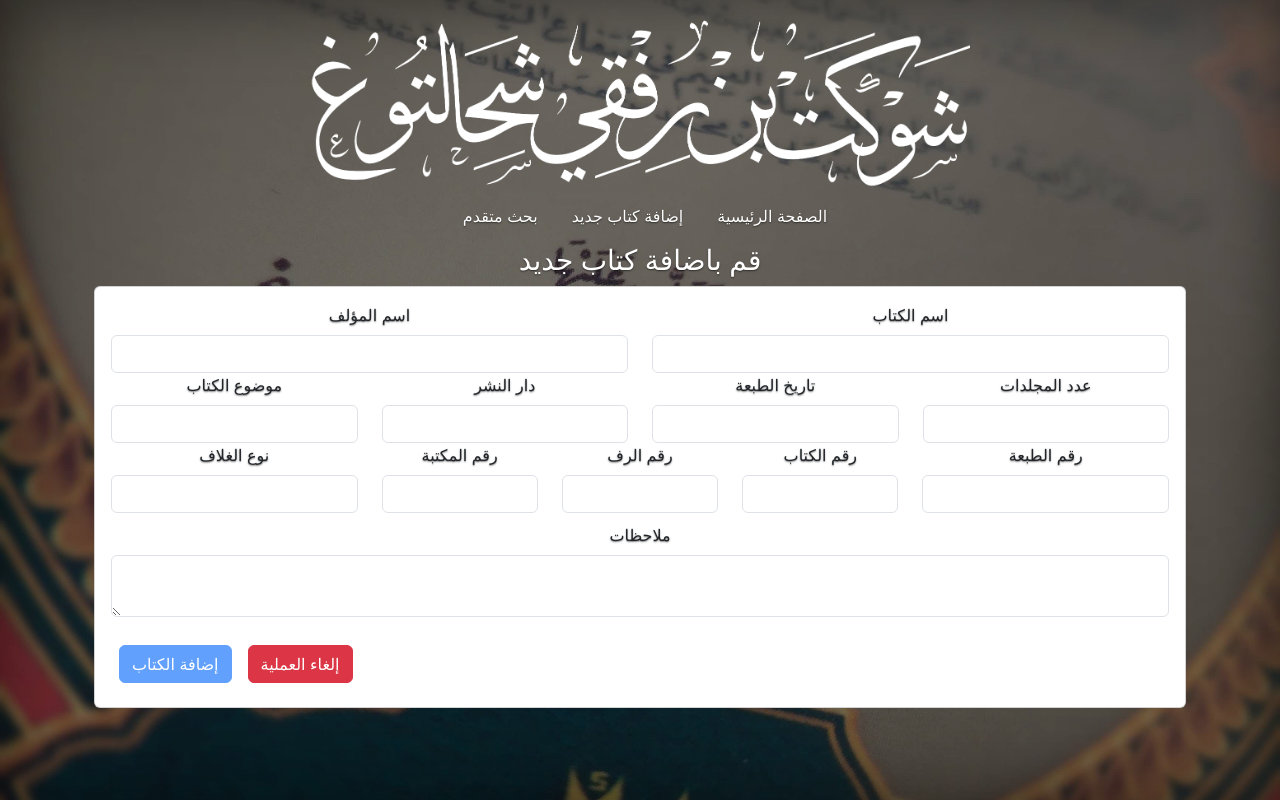
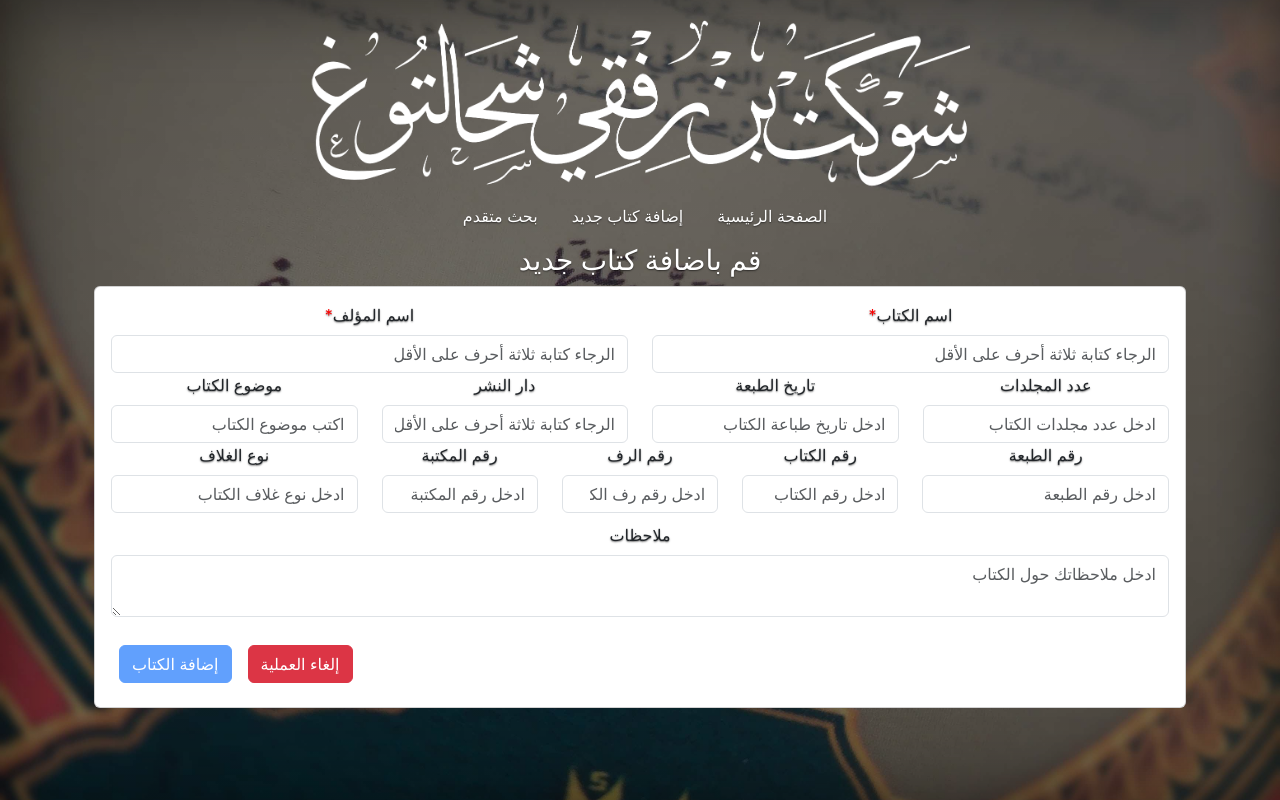
Before and after one commit to MohammadSako/Next-Books-Library, a Next.js app: page /new-book in a window 1280 px wide. Built offline with nearby package versions, Linux system fonts and the light colour scheme.

Commit message:
new book form fixed

```diff
--- a/components/books/NewBookForm.js
+++ b/components/books/NewBookForm.js
@@ -136,19 +136,32 @@ const EditBookForm = (props) => {
   let formIsValid = false;
   if (
     enteredTitleIsValid &&
-    enteredWriterIsValid &&
-    enteredPartsIsValid &&
-    enteredAboutIsValid &&
-    enteredPrintNumIsValid &&
-    enteredPrintYearIsValid &&
-    enteredPublisherIsValid &&
-    enteredCoverIsValid &&
-    enteredLibraryIsValid &&
-    enteredShelfIsValid &&
-    enteredBNumIsValid
+    enteredWriterIsValid
   ) {
-    formIsValid = true;
+    if (
+      enteredTitle.length > 2 &&
+      enteredWriter.length > 2 &&
+      enteredPublisher.length > 2
+    ) {
+      formIsValid = true;
+    }
   }
+
+  // if (
+  //   enteredTitleIsValid &&
+  //   enteredWriterIsValid &&
+  //   enteredPartsIsValid &&
+  //   enteredAboutIsValid &&
+  //   enteredPrintNumIsValid &&
+  //   enteredPrintYearIsValid &&
+  //   enteredPublisherIsValid &&
+  //   enteredCoverIsValid &&
+  //   enteredLibraryIsValid &&
+  //   enteredShelfIsValid &&
+  //   enteredBNumIsValid
+  // ) {
+  //   formIsValid = true;
+  // }
 
   const submitHandler = (e) => {
     e.preventDefault();
@@ -212,6 +225,9 @@ const EditBookForm = (props) => {
     resetNotesInput;
   };
 
+  console.log(enteredTitle.length > 2);
+  console.log(enteredTitleIsValid);
+
   return (
     <Container>
       <Card>
@@ -220,10 +236,11 @@ const EditBookForm = (props) => {
             <Row>
               <Col lg={6}>
                 <Form.Group as={Col} controlId="formGridWriter">
-                  <Form.Label>اسم المؤلف</Form.Label>
+                  <Form.Label><span style={{color:"red"}}>*</span>اسم المؤلف</Form.Label>
                   <Form.Control
                     dir="rtl"
                     type="text"
+                    placeholder="الرجاء كتابة ثلاثة أحرف على الأقل"
                     ref={writerInputRef}
                     onChange={writerChangeHandler}
                     onBlur={writerBlurHandler}
@@ -246,10 +263,11 @@ const EditBookForm = (props) => {
               </Col>
               <Col lg={6}>
                 <Form.Group as={Col} controlId="formGridTitle">
-                  <Form.Label>اسم الكتاب</Form.Label>
+                  <Form.Label><span style={{color:"red"}}>*</span>اسم الكتاب</Form.Label>
                   <Form.Control
                     dir="rtl"
                     type="text"
+                    placeholder="الرجاء كتابة ثلاثة أحرف على الأقل"
                     ref={titleInputRef}
                     onChange={titleChangeHandler}
                     onBlur={titleBlurHandler}
@@ -279,25 +297,13 @@ const EditBookForm = (props) => {
                   <Form.Control
                     dir="rtl"
                     type="text"
-                    placeholder={props.About}
+                    placeholder="اكتب موضوع الكتاب"
                     ref={aboutInputRef}
                     onChange={aboutChangeHandler}
                     onBlur={aboutBlurHandler}
                     value={enteredAbout}
                   />
-                  {publisherInputHasError && (
-                    <p
-                      className="error-text"
-                      style={{
-                        backgroundColor: "rgb(255 0 0)",
-                        borderRadius: "5px",
-                        padding: "1px",
-                        color: "white",
-                      }}
-                    >
-                      ! الرجاء كتابة ثلاثة أحرف على الأقل
-                    </p>
-                  )}
+
                 </Form.Group>
               </Col>
               <Col lg={3} sm={6}>
@@ -306,25 +312,13 @@ const EditBookForm = (props) => {
                   <Form.Control
                     dir="rtl"
                     type="text"
-                    placeholder={props.Publisher}
+                    placeholder="الرجاء كتابة ثلاثة أحرف على الأقل"
                     ref={publisherInputRef}
                     onChange={publisherChangeHandler}
                     onBlur={publisherBlurHandler}
                     value={enteredPublisher}
                   />
-                  {publisherInputHasError && (
-                    <p
-                      className="error-text"
-                      style={{
-                        backgroundColor: "rgb(255 0 0)",
-                        borderRadius: "5px",
-                        padding: "1px",
-                        color: "white",
-                      }}
-                    >
-                      ! الرجاء كتابة ثلاثة أحرف على الأقل
-                    </p>
-                  )}
+
                 </Form.Group>
               </Col>
               <Col lg={3} sm={6}>
@@ -333,25 +327,13 @@ const EditBookForm = (props) => {
                   <Form.Control
                     dir="rtl"
                     type="number"
-                    placeholder={props.PrintYear}
+                    placeholder="ادخل تاريخ طباعة الكتاب"
                     ref={printYearInputRef}
                     onChange={printYearChangeHandler}
                     onBlur={printYearBlurHandler}
                     value={enteredPrintYear}
                   />
-                  {printYearInputHasError && (
-                    <p
-                      className="error-text"
-                      style={{
-                        backgroundColor: "rgb(255 0 0)",
-                        borderRadius: "5px",
-                        padding: "1px",
-                        color: "white",
-                      }}
-                    >
-                      !الرجاء كتابة تاريخ الطبعة
-                    </p>
-                  )}
+
                 </Form.Group>
               </Col>
               <Col lg={3} sm={6}>
@@ -360,25 +342,13 @@ const EditBookForm = (props) => {
                   <Form.Control
                     dir="rtl"
                     type="number"
-                    placeholder={props.Parts}
+                    placeholder="ادخل عدد مجلدات الكتاب"
                     ref={partsInputRef}
                     onChange={partsChangeHandler}
                     onBlur={partsBlurHandler}
                     value={enteredParts}
                   />
-                  {partsInputHasError && (
-                    <p
-                      className="error-text"
-                      style={{
-                        backgroundColor: "rgb(255 0 0)",
-                        borderRadius: "5px",
-                        padding: "1px",
-                        color: "white",
-                      }}
-                    >
-                      !الرجاء كتابة عدد المجلدات
-                    </p>
-                  )}
+
                 </Form.Group>
               </Col>
             </Row>
@@ -390,25 +360,13 @@ const EditBookForm = (props) => {
                   <Form.Control
                     dir="rtl"
                     type="text"
-                    placeholder={props.Cover}
+                    placeholder="ادخل نوع غلاف الكتاب"
                     ref={coverInputRef}
                     onChange={coverChangeHandler}
                     onBlur={coverBlurHandler}
                     value={enteredCover}
                   />
-                  {coverInputHasError && (
-                    <p
-                      className="error-text"
-                      style={{
-                        backgroundColor: "rgb(255 0 0)",
-                        borderRadius: "5px",
-                        padding: "1px",
-                        color: "white",
-                      }}
-                    >
-                      ! الرجاء كتابة ثلاثة أحرف على الأقل
-                    </p>
-                  )}
+
                 </Form.Group>
               </Col>
               <Col lg={2} sm={6}>
@@ -417,25 +375,13 @@ const EditBookForm = (props) => {
                   <Form.Control
                     dir="rtl"
                     type="number"
-                    placeholder={props.Library}
+                    placeholder="ادخل رقم المكتبة"
                     ref={libraryInputRef}
                     onChange={libraryChangeHandler}
                     onBlur={libraryBlurHandler}
                     value={enteredLibrary}
                   />
-                  {libraryInputHasError && (
-                    <p
-                      className="error-text"
-                      style={{
-                        backgroundColor: "rgb(255 0 0)",
-                        borderRadius: "5px",
-                        padding: "1px",
-                        color: "white",
-                      }}
-                    >
-                      !الرجاء كتابة رقم المكتبة
-                    </p>
-                  )}
+
                 </Form.Group>
               </Col>
               <Col lg={2} sm={6}>
@@ -444,25 +390,13 @@ const EditBookForm = (props) => {
                   <Form.Control
                     dir="rtl"
                     type="number"
-                    placeholder={props.Shelf}
+                    placeholder="ادخل رقم رف الكتاب"
                     ref={shelfInputRef}
                     onChange={shelfChangeHandler}
                     onBlur={shelfBlurHandler}
                     value={enteredShelf}
                   />
-                  {shelfInputHasError && (
-                    <p
-                      className="error-text"
-                      style={{
-                        backgroundColor: "rgb(255 0 0)",
-                        borderRadius: "5px",
-                        padding: "1px",
-                        color: "white",
-                      }}
-                    >
-                      !الرجاء كتابة رقم الرف
-                    </p>
-                  )}
+
                 </Form.Group>
               </Col>
               <Col lg={2} sm={6}>
@@ -471,25 +405,13 @@ const EditBookForm = (props) => {
                   <Form.Control
                     dir="rtl"
                     type="number"
-                    placeholder={props.bNum}
+                    placeholder="ادخل رقم الكتاب"
                     ref={bNumInputRef}
                     onChange={bNumChangeHandler}
                     onBlur={bNumBlurHandler}
                     value={enteredBNum}
                   />
-                  {bNumInputHasError && (
-                    <p
-                      className="error-text"
-                      style={{
-                        backgroundColor: "rgb(255 0 0)",
-                        borderRadius: "5px",
-                        padding: "1px",
-                        color: "white",
-                      }}
-                    >
-                      !الرجاء كتابة رقم الكتاب
-                    </p>
-                  )}
+
                 </Form.Group>
               </Col>
               <Col lg={3} sm={6}>
@@ -498,25 +420,13 @@ const EditBookForm = (props) => {
                   <Form.Control
                     dir="rtl"
                     type="number"
-                    placeholder={props.PrintNum}
+                    placeholder="ادخل رقم الطبعة"
                     ref={printNumInputRef}
                     onChange={printNumChangeHandler}
                     onBlur={printNumBlurHandler}
                     value={enteredPrintNum}
                   />
-                  {printNumInputHasError && (
-                    <p
-                      className="error-text"
-                      style={{
-                        backgroundColor: "rgb(255 0 0)",
-                        borderRadius: "5px",
-                        padding: "1px",
-                        color: "white",
-                      }}
-                    >
-                      !الرجاء كتابة رقم الطبعة
-                    </p>
-                  )}
+
                 </Form.Group>
               </Col>
             </Row>
@@ -529,6 +439,7 @@ const EditBookForm = (props) => {
                     as="textarea"
                     dir="rtl"
                     type="text"
+                    placeholder="ادخل ملاحظاتك حول الكتاب"
                     ref={notesInputRef}
                     onChange={notesChangeHandler}
                     onBlur={notesBlurHandler}
--- a/components/books/layout/use-input.js
+++ b/components/books/layout/use-input.js
@@ -7,7 +7,10 @@ const initialInputState = {
 
 const inputStateReducer = (state, action) => {
   if (action.type === "INPUT") {
-    return { value: action.value, isTouched: state.isTouched };
+    return {
+      value: action.value,
+      isTouched: state.isTouched,
+    };
   }
   if (action.type === "BLUR") {
     return { isTouched: true, value: state.value };
```
